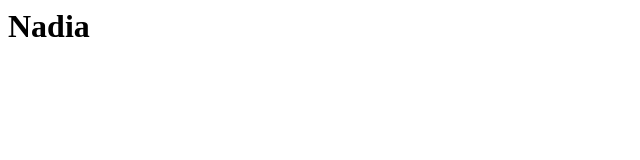
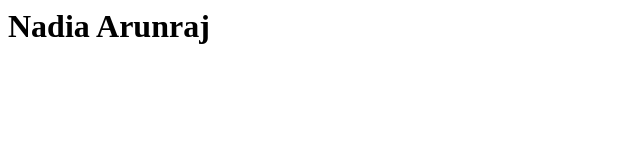
Before and after one commit to nadiaarunraj/samplerepo, a plain HTML site: page index.html in a window 1280 px wide. Shown: the whole page, without its empty margins (0-640 px from the left). Drawn offline with Linux system fonts and the light colour scheme.

Commit message:
feat: added full name

```diff
--- a/index.html
+++ b/index.html
@@ -1,3 +1,3 @@
 <html>
-    <h1>Nadia</h1>
+    <h1>Nadia Arunraj</h1>
 </html>
```
Also changed, not shown: style.css (added).
